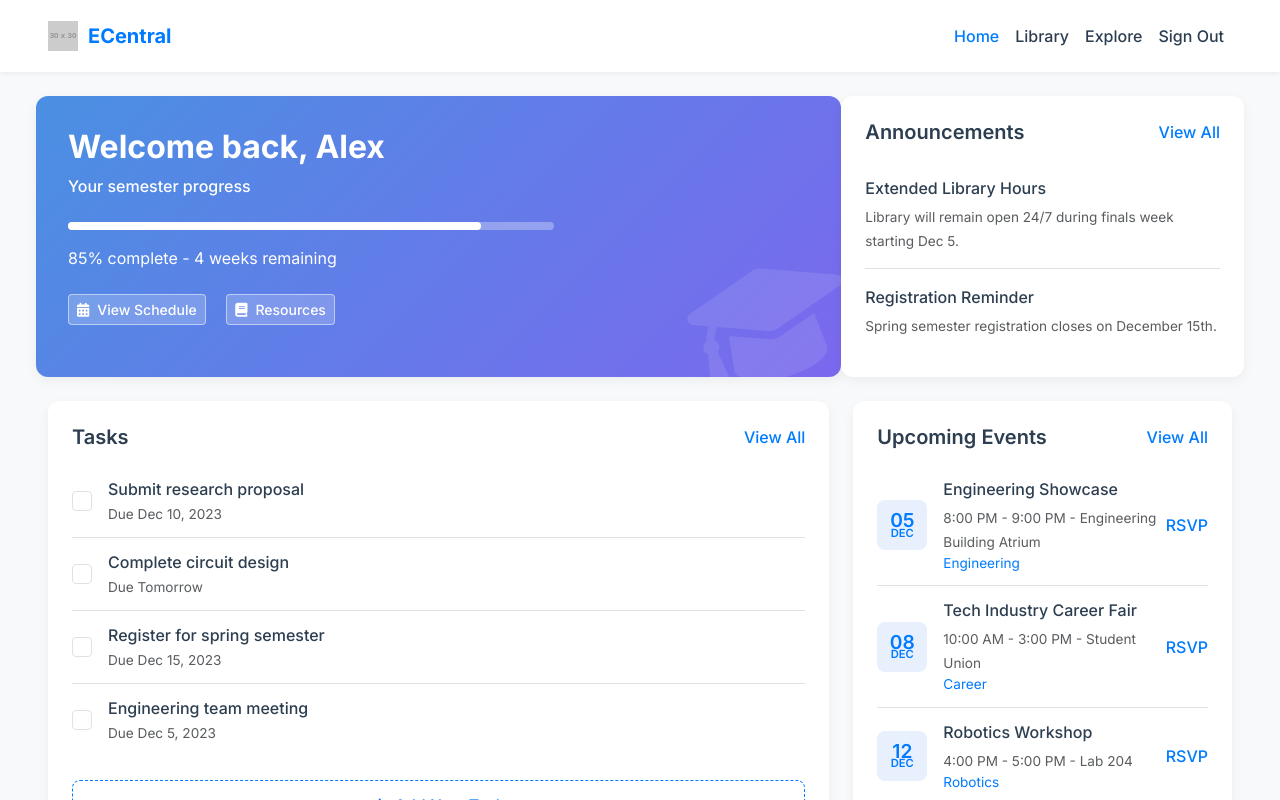
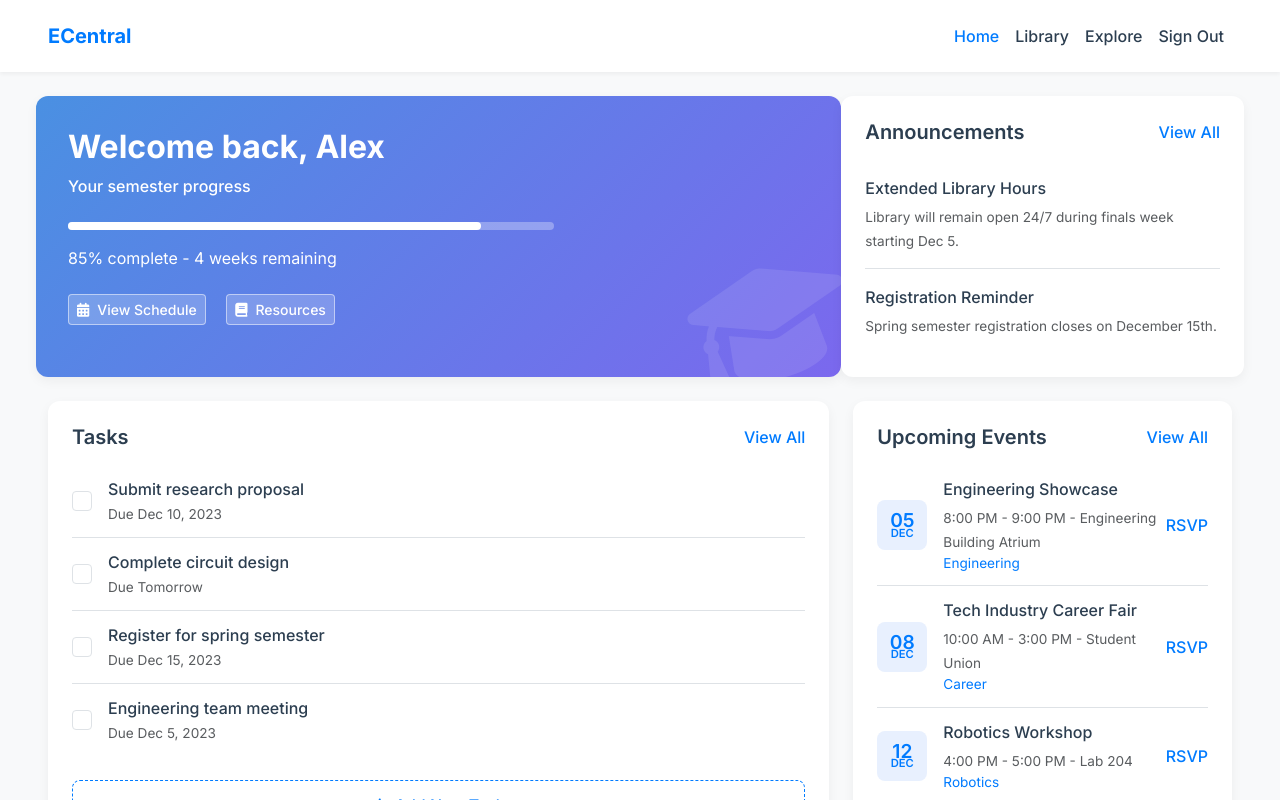
Before and after one commit to eldrin-dotcom/JIECEP-PUPMC, a plain HTML site: page public/portal/dashboard.html in a window 1280 px wide. Shown: the top 800 px of the page. Drawn offline with nearby package versions, Linux system fonts and the light colour scheme; placeholder pictures from the web are drawn by us.

Commit message:
remove logo placeholder

```diff
--- a/public/portal/dashboard.html
+++ b/public/portal/dashboard.html
@@ -18,7 +18,6 @@
     <nav class="navbar navbar-expand-lg navbar-custom py-3 top-navbar-desktop">
         <div class="container-fluid px-5">
             <a class="navbar-brand d-flex align-items-center" href="#">
-                <img src="https://placehold.co/30x30/007bff/ffffff?text=EC" alt="EC Central Logo">
                 <span class="fw-bold" style="color: var(--primary-blue);">ECentral</span>
             </a>
             <!-- The navbar-collapse content (nav links) will be hidden on non-lg screens -->
```
Also changed, not shown: public/portal/library.html (+0 -1 lines).
